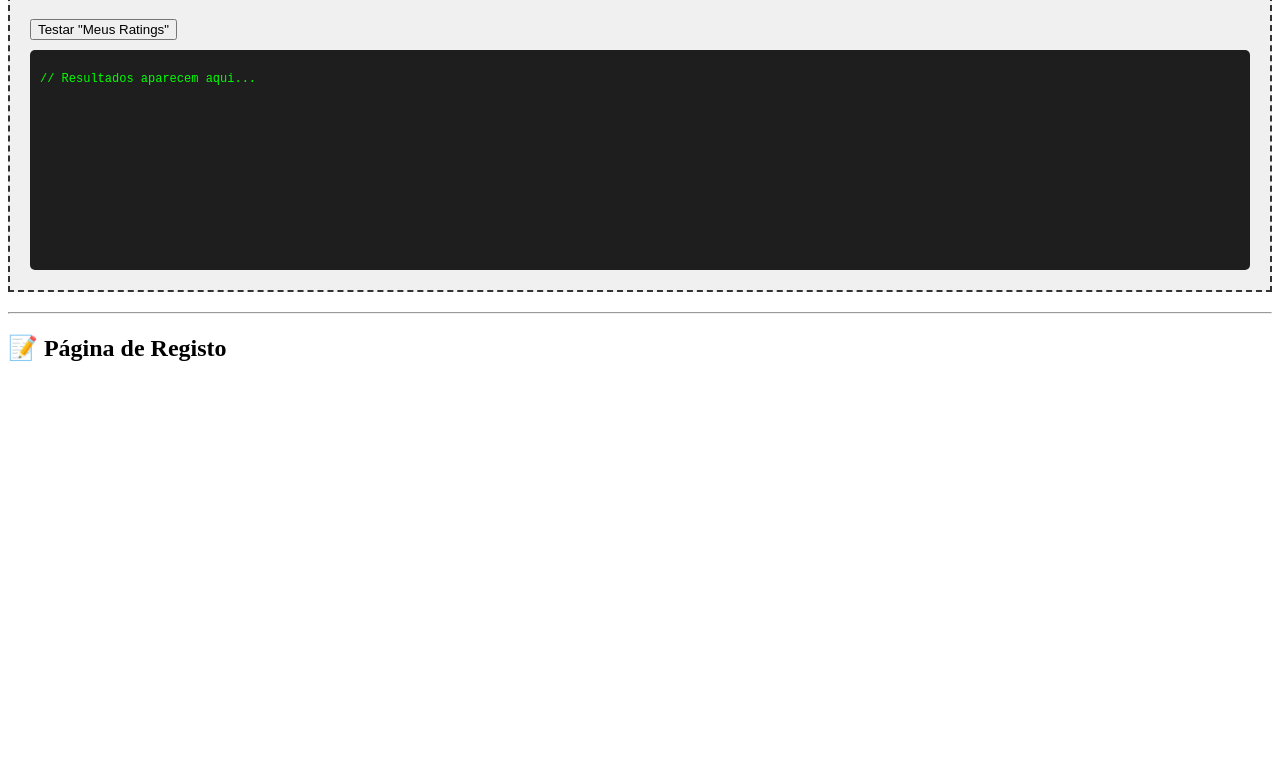
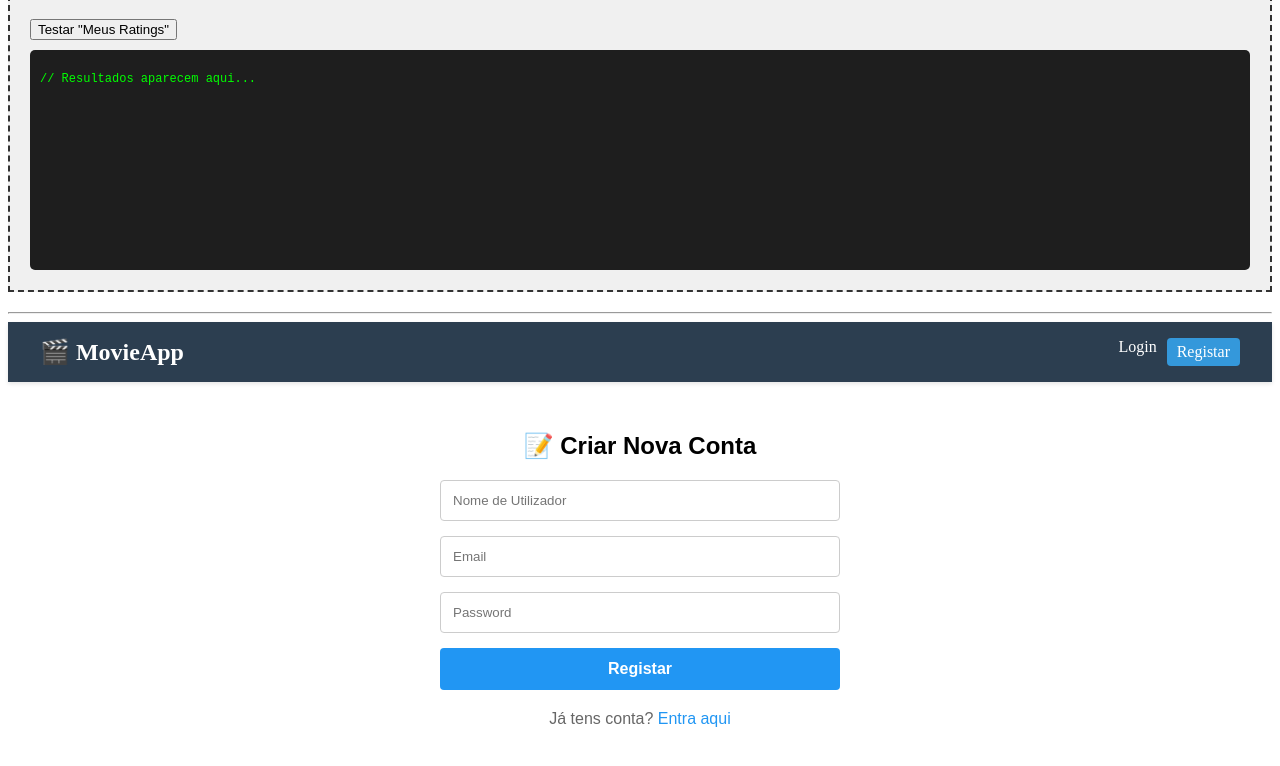
Before and after one commit to thejacknives/ADS, a React app in the folder movieapp/frontend/: page /register in a window 1280 px wide. Shown: the part 274-1040 px from the top of the page. Before the commit the page ends 800 px from the top, so only its background shows below. Built offline with nearby package versions, Linux system fonts and the light colour scheme; the HTML template or start-up script is replaced by a standard one.

Commit message:
register + navbar

```diff
--- a/movieapp/frontend/src/App.tsx
+++ b/movieapp/frontend/src/App.tsx
@@ -163,6 +163,8 @@ export default function App() {
 
 import { BrowserRouter, Routes, Route, Navigate } from 'react-router-dom';
 import { Login } from './pages/Login';
+import { Register } from './pages/Register';
+import { Navbar } from './components/Navbar';
 import { ApiTester } from './components/ApiTester'; // <--- Importa aqui
 
 // Placeholder
@@ -176,10 +178,11 @@ function App() {
       <ApiTester />
       <hr />
       {/* --------------------------- */}
+      <Navbar />
 
       <Routes>
         <Route path="/login" element={<Login />} />
-        <Route path="/register" element={<RegisterPage />} />
+        <Route path="/register" element={<Register />} />
         <Route path="/movies" element={<MoviesPage />} />
         <Route path="/" element={<Navigate to="/login" replace />} />
       </Routes>
--- /dev/null
+++ b/movieapp/frontend/src/components/Navbar.tsx
@@ -0,0 +1,81 @@
+import { Link, useNavigate } from 'react-router-dom';
+import { api } from '../services/api';
+
+export function Navbar() {
+  const navigate = useNavigate();
+  // Vamos buscar o nome do utilizador guardado (se existir)
+  const username = localStorage.getItem('movieapp_user');
+
+  const handleLogout = async () => {
+    try {
+      await api.logout();
+      // Limpar o nome do utilizador do browser
+      localStorage.removeItem('movieapp_user');
+      // Redirecionar para o login
+      navigate('/login');
+    } catch (error) {
+      console.error("Erro ao sair", error);
+    }
+  };
+
+  return (
+    <nav style={{
+      display: 'flex',
+      justifyContent: 'space-between',
+      alignItems: 'center',
+      padding: '1rem 2rem',
+      backgroundColor: '#2c3e50',
+      color: 'white',
+      boxShadow: '0 2px 4px rgba(0,0,0,0.1)'
+    }}>
+      {/* LADO ESQUERDO: Logo e Links */}
+      <div style={{ display: 'flex', gap: '20px', alignItems: 'center' }}>
+        <h2 style={{ margin: 0, fontSize: '1.5rem' }}>🎬 MovieApp</h2>
+
+        {/* Só mostramos os links se estiver logado */}
+        {username && (
+          <>
+            <Link to="/movies" style={linkStyle}>Filmes</Link>
+            <Link to="/my-ratings" style={linkStyle}>Minhas Avaliações</Link>
+          </>
+        )}
+      </div>
+
+      {/* LADO DIREITO: Info do User e Logout */}
+      <div style={{ display: 'flex', gap: '15px', alignItems: 'center' }}>
+        {username ? (
+          <>
+            <span style={{ fontWeight: 'bold' }}>Olá, {username}</span>
+            <button
+              onClick={handleLogout}
+              style={{
+                padding: '8px 15px',
+                backgroundColor: '#e74c3c',
+                color: 'white',
+                border: 'none',
+                borderRadius: '4px',
+                cursor: 'pointer'
+              }}
+            >
+              Sair
+            </button>
+          </>
+        ) : (
+          // Se não estiver logado, mostra Login/Registo
+          <div style={{ display: 'flex', gap: '10px'}}>
+             <Link to="/login" style={linkStyle}>Login</Link>
+             <Link to="/register" style={{...linkStyle, backgroundColor: '#3498db', padding: '5px 10px', borderRadius: '4px'}}>Registar</Link>
+          </div>
+        )}
+      </div>
+    </nav>
+  );
+}
+
+// Estilo simples para os links
+const linkStyle = {
+  color: 'white',
+  textDecoration: 'none',
+  fontSize: '1rem',
+  transition: 'opacity 0.2s',
+};
--- /dev/null
+++ b/movieapp/frontend/src/pages/Register.tsx
@@ -0,0 +1,135 @@
+import { useState } from 'react';
+import { api } from '../services/api';
+import { useNavigate, Link } from 'react-router-dom';
+
+export function Register() {
+  const [formData, setFormData] = useState({
+    username: '',
+    email: '',
+    password: ''
+  });
+
+  const [error, setError] = useState('');
+  const [success, setSuccess] = useState(''); // <--- Nova variável para sucesso
+  const [loading, setLoading] = useState(false);
+
+  const navigate = useNavigate();
+
+  const handleChange = (e: React.ChangeEvent<HTMLInputElement>) => {
+    setFormData({
+      ...formData,
+      [e.target.name]: e.target.value
+    });
+  };
+
+  const handleSubmit = async (e: React.FormEvent) => {
+    e.preventDefault();
+    setError('');
+    setSuccess('');
+    setLoading(true);
+
+    try {
+      await api.register(formData);
+
+      // Em vez de alert, mostramos a mensagem na página
+      setSuccess('Conta criada com sucesso! A redirecionar para o login...');
+
+      // Esperamos 2 segundos para o utilizador ler, e só depois mudamos de página
+      setTimeout(() => {
+        navigate('/login');
+      }, 2000);
+
+    } catch (err: any) {
+      setError(err.message || 'Erro ao criar conta.');
+      setLoading(false); // Só paramos o loading se der erro (no sucesso mantemos para não deixar editar)
+    }
+  };
+
+  return (
+    <div style={{ maxWidth: '400px', margin: '50px auto', textAlign: 'center', fontFamily: 'Arial, sans-serif' }}>
+      <h2>📝 Criar Nova Conta</h2>
+
+      {/* Mensagem de Erro (Vermelho) */}
+      {error && (
+        <div style={{
+          color: '#721c24',
+          backgroundColor: '#f8d7da',
+          border: '1px solid #f5c6cb',
+          marginBottom: '15px',
+          padding: '10px',
+          borderRadius: '4px'
+        }}>
+          {error}
+        </div>
+      )}
+
+      {/* Mensagem de Sucesso (Verde) */}
+      {success && (
+        <div style={{
+          color: '#155724',
+          backgroundColor: '#d4edda',
+          border: '1px solid #c3e6cb',
+          marginBottom: '15px',
+          padding: '10px',
+          borderRadius: '4px'
+        }}>
+          {success}
+        </div>
+      )}
+
+      <form onSubmit={handleSubmit} style={{ display: 'flex', flexDirection: 'column', gap: '15px' }}>
+        <input
+          name="username"
+          placeholder="Nome de Utilizador"
+          value={formData.username}
+          onChange={handleChange}
+          required
+          disabled={loading || success !== ''} // Bloqueia inputs durante o loading ou sucesso
+          style={{ padding: '12px', borderRadius: '4px', border: '1px solid #ccc' }}
+        />
+        <input
+          name="email"
+          type="email"
+          placeholder="Email"
+          value={formData.email}
+          onChange={handleChange}
+          required
+          disabled={loading || success !== ''}
+          style={{ padding: '12px', borderRadius: '4px', border: '1px solid #ccc' }}
+        />
+        <input
+          name="password"
+          type="password"
+          placeholder="Password"
+          value={formData.password}
+          onChange={handleChange}
+          required
+          disabled={loading || success !== ''}
+          style={{ padding: '12px', borderRadius: '4px', border: '1px solid #ccc' }}
+        />
+
+        <button
+          type="submit"
+          disabled={loading || success !== ''}
+          style={{
+            padding: '12px',
+            cursor: (loading || success !== '') ? 'not-allowed' : 'pointer',
+            backgroundColor: success ? '#28a745' : '#2196F3', // Fica verde se tiver sucesso
+            color: 'white',
+            border: 'none',
+            borderRadius: '4px',
+            fontSize: '16px',
+            fontWeight: 'bold',
+            transition: 'background-color 0.3s'
+          }}
+        >
+          {success ? 'Sucesso!' : (loading ? 'A criar conta...' : 'Registar')}
+        </button>
+      </form>
+
+      <p style={{ marginTop: '20px', color: '#666' }}>
+        Já tens conta? <Link to="/login" style={{ color: '#2196F3', textDecoration: 'none' }}>Entra aqui</Link>
+      </p>
+    </div>
+  );
+}
```
